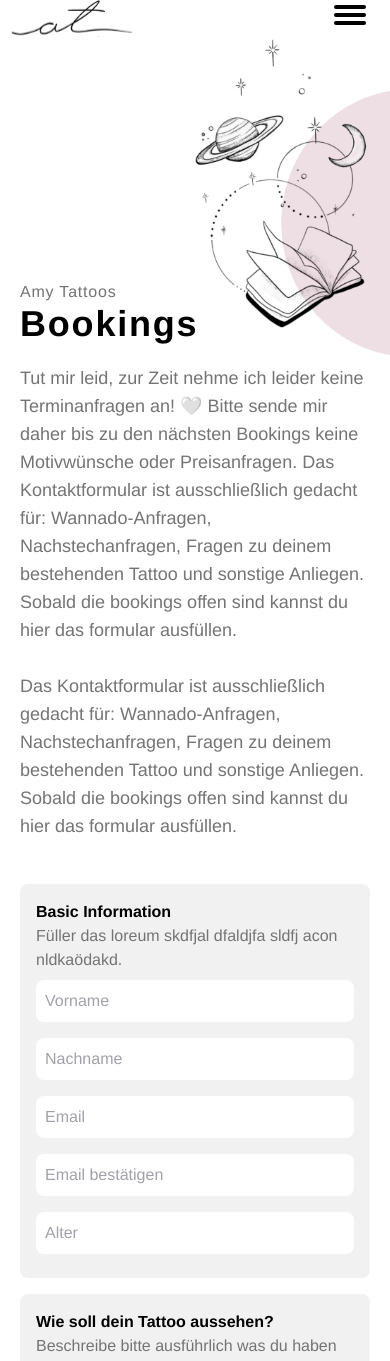
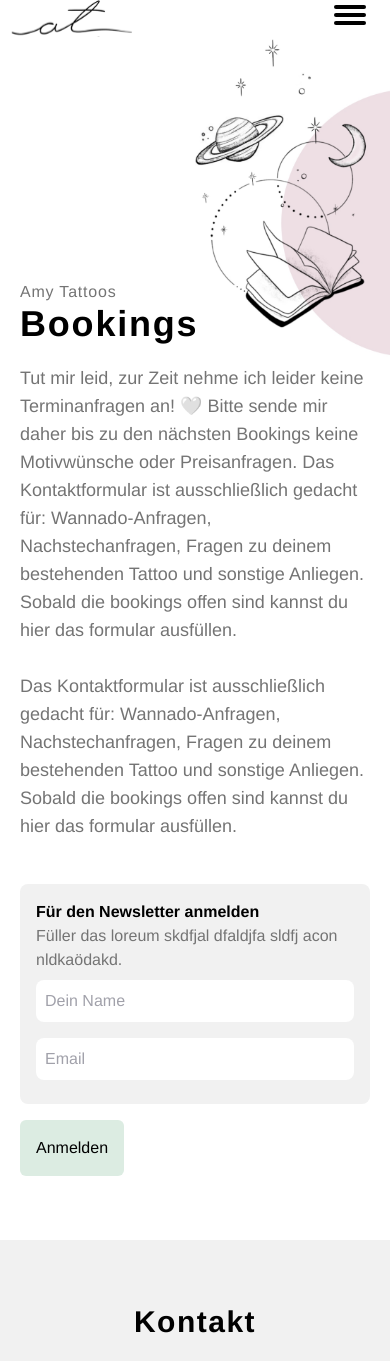
Before and after one commit to Fruchtix/at-tattoo, a Next.js app: page /bookings in a window 390 px wide. Shown: the top 1361 px of the page. Built offline with nearby package versions, Linux system fonts and the light colour scheme.

Commit message:
added json to define open booking dates

```diff
--- /dev/null
+++ b/components/NewsletterSignUp.tsx
@@ -0,0 +1,50 @@
+import { useState } from 'react';
+
+export default function NewsletterSignUp() {
+  const [name, setName] = useState('');
+  const [email, setEmail] = useState('');
+
+  function handleSubmit(e) {
+    e.preventDefault();
+  }
+
+  return (
+    <div className="px-5 mt-6 md:mt-20 md:max-w-screen-2xl md:mx-10 2xl:mx-auto">
+      <form onSubmit={handleSubmit}>
+        <div className="bg-gray-light p-4 rounded-lg">
+          <h3 className="font-semibold">Für den Newsletter anmelden</h3>
+          <p className="text-gray">Füller das loreum skdfjal dfaldjfa sldfj acon nldkaödakd.</p>
+
+          <div className="md:flex">
+            <input
+              value={name}
+              onChange={e => setName(e.target.value)}
+              className="md:mr-4"
+              type="text"
+              name="name"
+              id="name"
+              placeholder="Dein Name"
+              required
+            />
+          </div>
+          <div className="md:flex">
+            <input
+              value={email}
+              onChange={e => setEmail(e.target.value)}
+              className="md:mr-4"
+              type="email"
+              name="email"
+              id="email"
+              placeholder="Email"
+              required
+            />
+          </div>
+        </div>
+
+        <button type="submit" className="mt-4 p-4 bg-secondary rounded-md">
+          Anmelden
+        </button>
+      </form>
+    </div>
+  );
+}
--- /dev/null
+++ b/fixtures/bookings.json
@@ -0,0 +1,4 @@
+{
+  "open": "2022-01-19T21:29:00",
+  "close": "2022-01-20T21:24:00"
+}
--- a/pages/bookings.tsx
+++ b/pages/bookings.tsx
@@ -2,13 +2,20 @@ import Footer from '../components/Footer';
 import Header from '../components/Header';
 import BookingInformation from '../components/BookingInformation';
 import BookingContact from '../components/BookingContact';
+import NewsletterSignUp from '../components/NewsletterSignUp';
+import bookingsJson from '../fixtures/bookings.json';
 
 export default function bookings() {
+  const currentDate = new Date();
+  const openingDate = new Date(bookingsJson.open);
+  const closingDate = new Date(bookingsJson.close);
+  const bookingsOpen = currentDate > openingDate && currentDate < closingDate;
+
   return (
     <div>
       <Header />
       <BookingInformation />
-      <BookingContact />
+      {bookingsOpen ? <BookingContact /> : <NewsletterSignUp />}
       <Footer />
     </div>
   );
--- a/pages/index.tsx
+++ b/pages/index.tsx
@@ -30,7 +30,8 @@ export default function Home() {
   // newsletter btn
   // impressum
   // datenschutz
-  // bookings page
+  // send form data via mail
+  // option to disable bookings and the newsletter signup
   // alt text
   // header with seo
   // favicon
```
